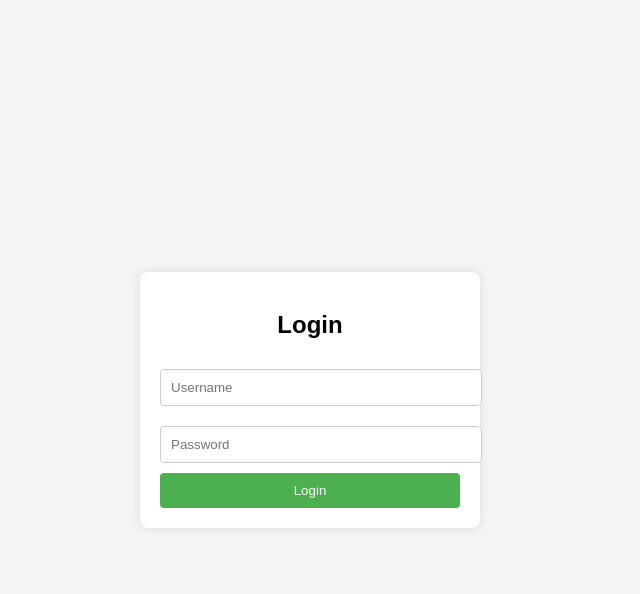
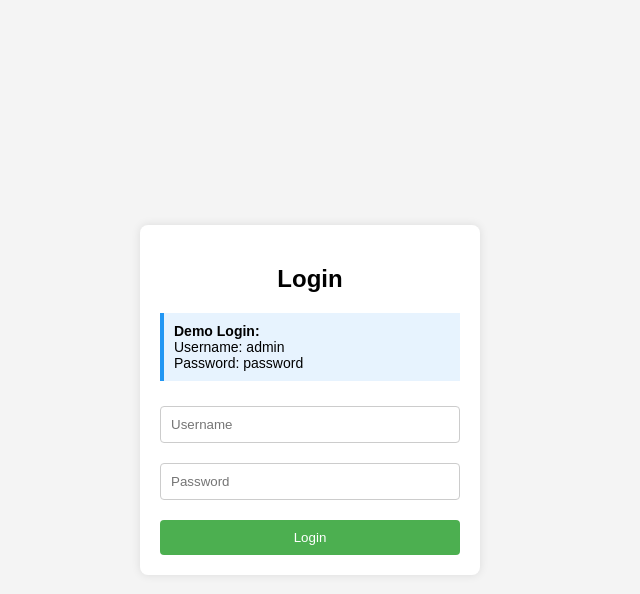
Before and after one commit to monitoringsistem00/monitoringsistem00.github.io, a PHP site: page / in a window 1280 px wide. Shown: the top 594 px of the page, without its empty margins (330-970 px from the left). Run offline with PHP 8.4, Linux system fonts and the light colour scheme.

Commit message:
Update index.php

```diff
--- a/index.php
+++ b/index.php
@@ -1,16 +1,9 @@
-<?php
-session_start();
-if (isset($_SESSION['loggedin']) && $_SESSION['loggedin'] === true) {
-    header("Location: dashboard.php");
-    exit;
-}
-?>
 <!DOCTYPE html>
 <html lang="en">
 <head>
     <meta charset="UTF-8">
     <meta name="viewport" content="width=device-width, initial-scale=1.0">
-    <title>Simple Login Page</title>
+    <title>Simple Login System</title>
     <style>
         body {
             font-family: Arial, sans-serif;
@@ -21,12 +14,16 @@ if (isset($_SESSION['loggedin']) && $_SESSION['loggedin'] === true) {
             height: 100vh;
             margin: 0;
         }
-        .login-container {
+        .container {
             background: white;
             padding: 20px;
             border-radius: 8px;
             box-shadow: 0 0 10px rgba(0, 0, 0, 0.1);
             width: 300px;
+        }
+        .dashboard-container {
+            width: 400px;
+            text-align: center;
         }
         h2 {
             text-align: center;
@@ -38,6 +35,7 @@ if (isset($_SESSION['loggedin']) && $_SESSION['loggedin'] === true) {
             margin: 10px 0;
             border: 1px solid #ccc;
             border-radius: 4px;
+            box-sizing: border-box;
         }
         button {
             width: 100%;
@@ -47,6 +45,7 @@ if (isset($_SESSION['loggedin']) && $_SESSION['loggedin'] === true) {
             border: none;
             border-radius: 4px;
             cursor: pointer;
+            margin-top: 10px;
         }
         button:hover {
             background-color: #45a049;
@@ -54,20 +53,129 @@ if (isset($_SESSION['loggedin']) && $_SESSION['loggedin'] === true) {
         .error {
             color: red;
             text-align: center;
+            margin-bottom: 10px;
+        }
+        .hidden {
+            display: none;
+        }
+        a {
+            color: #4CAF50;
+            text-decoration: none;
+            cursor: pointer;
+        }
+        a:hover {
+            text-decoration: underline;
+        }
+        .info {
+            background-color: #e7f3fe;
+            border-left: 4px solid #2196F3;
+            padding: 10px;
+            margin-bottom: 15px;
+            font-size: 14px;
         }
     </style>
 </head>
 <body>
-    <div class="login-container">
+    <!-- Login Page (index.php) -->
+    <div id="loginPage" class="container">
         <h2>Login</h2>
-        <?php if (isset($_GET['error'])): ?>
-            <p class="error">Username atau password salah!</p>
-        <?php endif; ?>
-        <form action="login.php" method="POST">
-            <input type="text" name="username" placeholder="Username" required>
-            <input type="password" name="password" placeholder="Password" required>
+        <div class="info">
+            <strong>Demo Login:</strong><br>
+            Username: admin<br>
+            Password: password
+        </div>
+        <p id="errorMessage" class="error hidden">Username atau password salah!</p>
+        <form id="loginForm">
+            <input type="text" id="username" name="username" placeholder="Username" required>
+            <input type="password" id="password" name="password" placeholder="Password" required>
             <button type="submit">Login</button>
         </form>
     </div>
+
+    <!-- Dashboard Page (dashboard.php) -->
+    <div id="dashboardPage" class="container dashboard-container hidden">
+        <h2>Selamat datang, <span id="usernameDisplay"></span>!</h2>
+        <p>Anda telah berhasil login.</p>
+        <a id="logoutBtn">Logout</a>
+    </div>
+
+    <script>
+        // Simulates login.php - Credential validation (hardcoded)
+        const validUsername = 'admin';
+        const validPassword = 'password';
+
+        // Simulates PHP session
+        let session = {
+            loggedin: false,
+            username: ''
+        };
+
+        // DOM Elements
+        const loginPage = document.getElementById('loginPage');
+        const dashboardPage = document.getElementById('dashboardPage');
+        const loginForm = document.getElementById('loginForm');
+        const errorMessage = document.getElementById('errorMessage');
+        const usernameDisplay = document.getElementById('usernameDisplay');
+        const logoutBtn = document.getElementById('logoutBtn');
+
+        // Check session on page load (simulates session_start() check)
+        function checkSession() {
+            if (session.loggedin) {
+                showDashboard();
+            } else {
+                showLogin();
+            }
+        }
+
+        // Login form submission (simulates login.php POST handler)
+        loginForm.addEventListener('submit', function(e) {
+            e.preventDefault();
+
+            const username = document.getElementById('username').value;
+            const password = document.getElementById('password').value;
+
+            // Validate credentials
+            if (username === validUsername && password === validPassword) {
+                // Successful login - set session
+                session.loggedin = true;
+                session.username = username;
+                // Redirect to dashboard
+                showDashboard();
+            } else {
+                // Failed login - redirect with error
+                errorMessage.classList.remove('hidden');
+                document.getElementById('password').value = '';
+            }
+        });
+
+        // Logout button (simulates logout.php)
+        logoutBtn.addEventListener('click', function() {
+            // Destroy session
+            session.loggedin = false;
+            session.username = '';
+            // Redirect to login page
+            showLogin();
+        });
+
+        // Show dashboard page
+        function showDashboard() {
+            errorMessage.classList.add('hidden');
+            loginPage.classList.add('hidden');
+            dashboardPage.classList.remove('hidden');
+            usernameDisplay.textContent = session.username;
+        }
+
+        // Show login page
+        function showLogin() {
+            dashboardPage.classList.add('hidden');
+            loginPage.classList.remove('hidden');
+            document.getElementById('username').value = '';
+            document.getElementById('password').value = '';
+            errorMessage.classList.add('hidden');
+        }
+
+        // Initialize - Check session on page load
+        checkSession();
+    </script>
 </body>
 </html>
```
